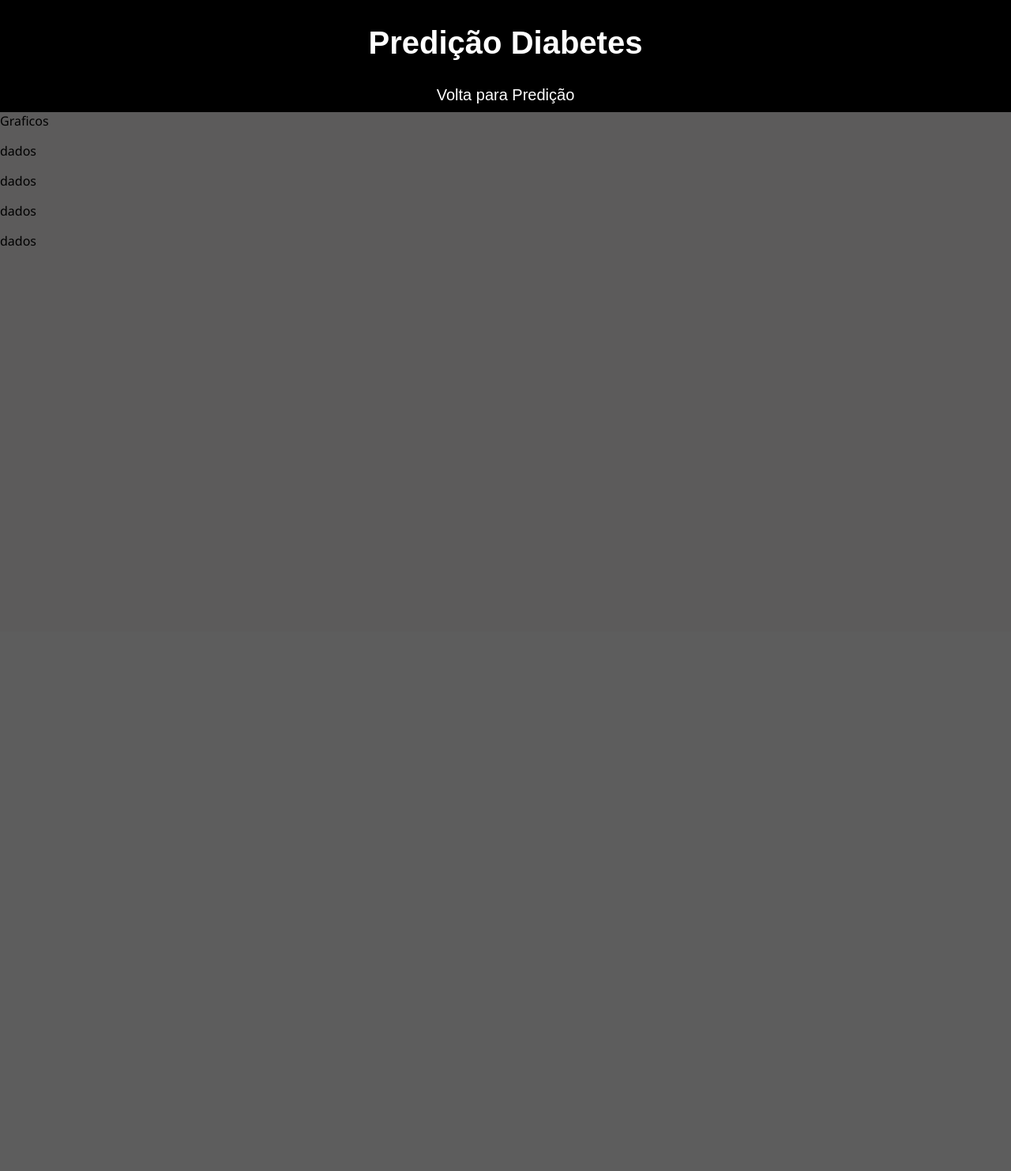
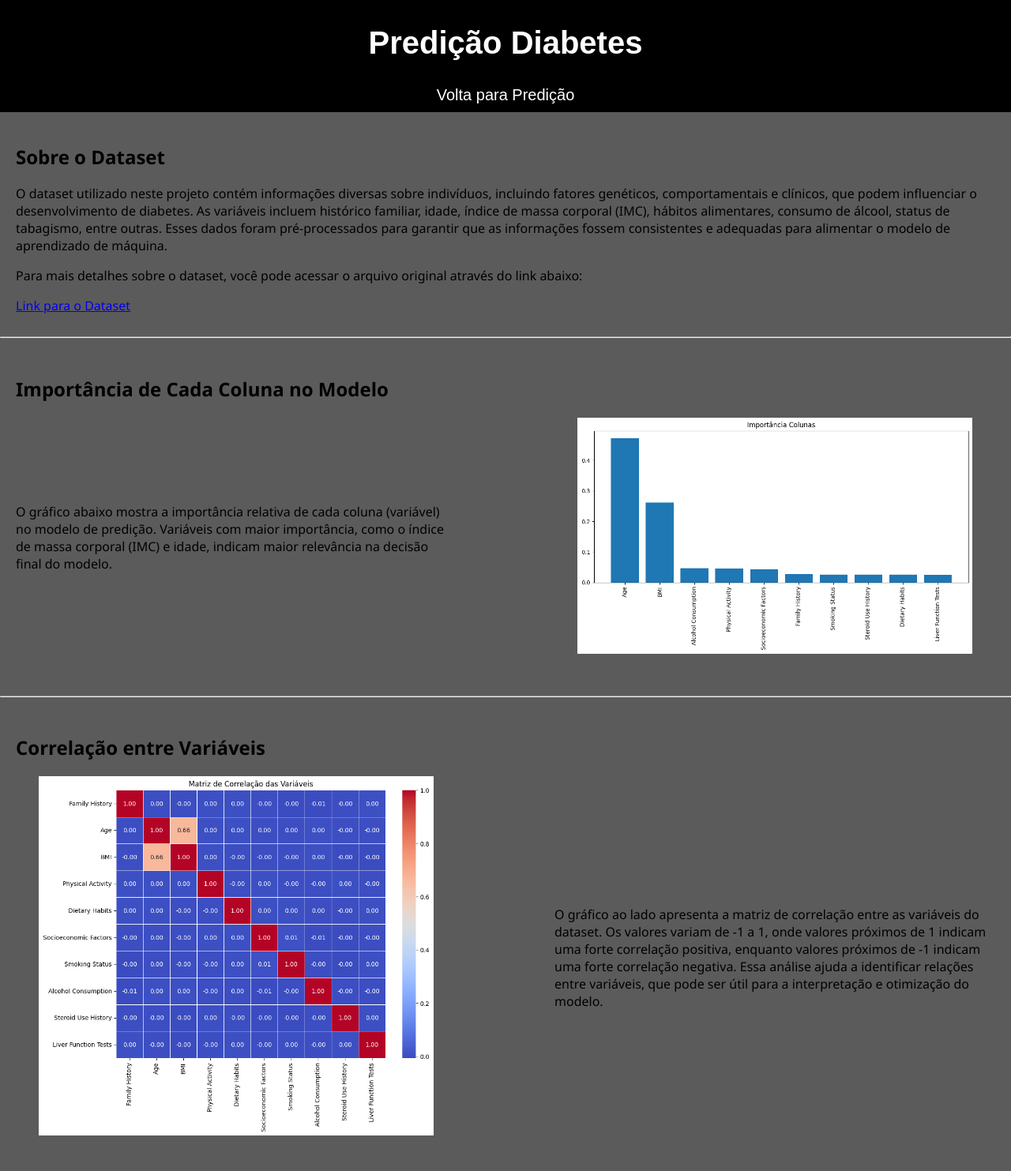
Before and after one commit to haliskipaulo/diabets-backend, a Flask app: page /graficos in a window 1280 px wide. Shown: the whole page at 79% size. Before the commit the page ends 312 px from the top, so only its background shows below. Run offline with Flask 3, Linux system fonts and the light colour scheme; parts of the project's set-up code (start-up, migrations or seed data) failed here and were passed over; some web fonts are replaced.

Commit message:
graficos e dados

```diff
--- a/app.py
+++ b/app.py
@@ -84,9 +84,9 @@ def submit():
         scaler=scaler,
         selected_columns=selected_columns
     )
-    probabilities = model.predict_proba(df).max(axis=1)  # Supondo que o modelo tenha `predict_proba`
+    probabilities = model.predict_proba(df).max(axis=1)
 
-     # Traduzir a predição para o nome da classe usando o LabelEncoder
+
     diabetes_prediction = target_label_encoder.inverse_transform(predictions)[0]
     probability_percentage = round(probabilities[0] * 100, 2)
 
--- a/static/graficos.css
+++ b/static/graficos.css
@@ -27,3 +27,23 @@ body {
 .namepagina a:hover {
     background-color: #858484b7;
 }
+
+.texto {
+    padding: 20px;
+}
+
+.content {
+    display: flex;
+    align-items: center;
+    justify-content: space-between;
+    margin: 20px 0;
+}
+
+.content .text {
+    width: 45%;
+}
+
+.content .image {
+    width: 45%;
+    text-align: center;
+}
--- a/templates/graficos.html
+++ b/templates/graficos.html
@@ -1,5 +1,6 @@
 <!DOCTYPE html>
 <html lang="en">
+
 <head>
     <meta charset="UTF-8">
     <meta name="viewport" content="width=device-width, initial-scale=1.0">
@@ -18,16 +19,61 @@
 </header>
 
 <body>
-    <a>Graficos</a>
-    <p>dados</p>
-    <p>dados</p>
-    <p>dados</p>
-    <p>dados</p>
+    <section class="texto">
+        <h2>Sobre o Dataset</h2>
+        <p>
+            O dataset utilizado neste projeto contém informações diversas sobre indivíduos, incluindo fatores genéticos,
+            comportamentais e clínicos, que podem influenciar o desenvolvimento de diabetes. As variáveis incluem
+            histórico familiar, idade, índice de massa corporal (IMC), hábitos alimentares, consumo de álcool, status de
+            tabagismo, entre outras.
+            Esses dados foram  pré-processados para garantir que as informações fossem consistentes e
+            adequadas para alimentar o modelo de aprendizado de máquina.
+        </p>
+        <p>
+            Para mais detalhes sobre o dataset, você pode acessar o arquivo original através do link abaixo:
+        </p>
+        <a href="https://www.kaggle.com/datasets/ankitbatra1210/diabetes-dataset" >Link para o
+            Dataset</a>
+    </section>
 
+    <hr>
 
+    <section class="texto">
+        <h2>Importância de Cada Coluna no Modelo</h2>
+        <div class="content">
+            <div class="text">
+                <p>
+                    O gráfico abaixo mostra a importância relativa de cada coluna (variável) no modelo de predição.
+                    Variáveis com maior importância, como o índice de massa corporal (IMC) e idade, indicam maior
+                    relevância na decisão final do modelo.
 
+                </p>
+            </div>
+            <div class="image">
+                <img src="{{ url_for('static', filename='images/importancia.png') }}"   width="500" >
+            </div>
+        </div>
+    </section>
 
+    <hr>
 
+    <section class="texto">
+        <h2>Correlação entre Variáveis</h2>
+        <div class="content">
+            <div class="image">
+                <img src="{{ url_for('static', filename='images/correlacao.png') }}"  width="500">
+            </div>
+            <div class="text">
+                <p>
+                    O gráfico ao lado apresenta a matriz de correlação entre as variáveis do dataset.
+                    Os valores variam de -1 a 1, onde valores próximos de 1 indicam uma forte correlação positiva,
+                    enquanto valores próximos de -1 indicam uma forte correlação negativa.
+                    Essa análise ajuda a identificar relações entre variáveis,
+                    que pode ser útil para a interpretação e otimização do modelo.
+                </p>
+            </div>
+        </div>
+    </section>
+</body>
 
-</body>
 </html>
```
Also changed, not shown: static/images/correlacao.png (added), static/images/importancia.png (added).
